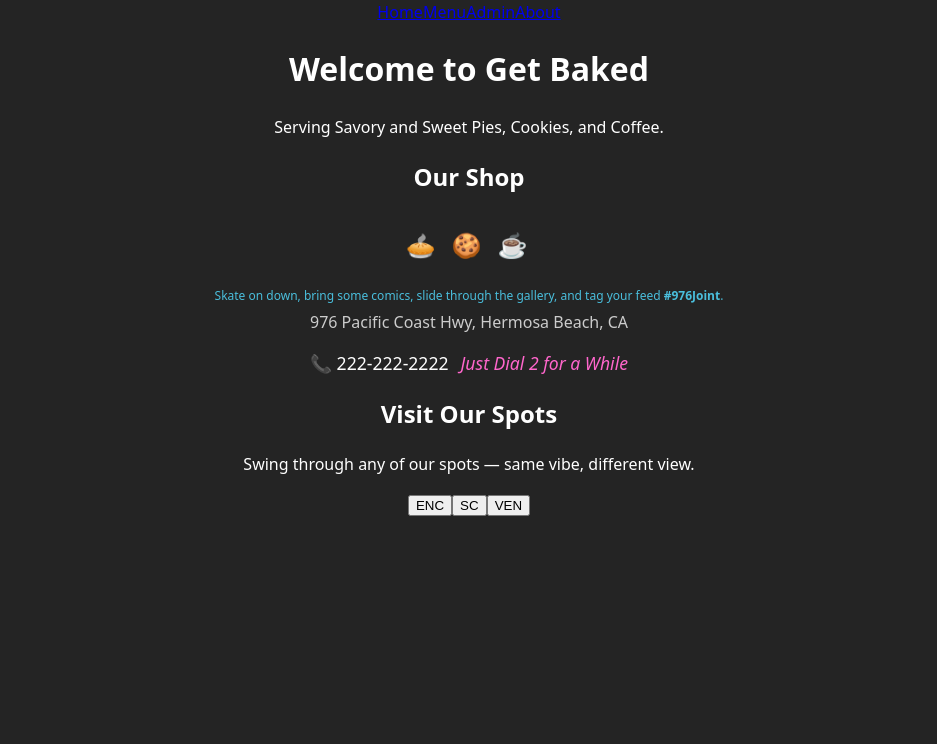
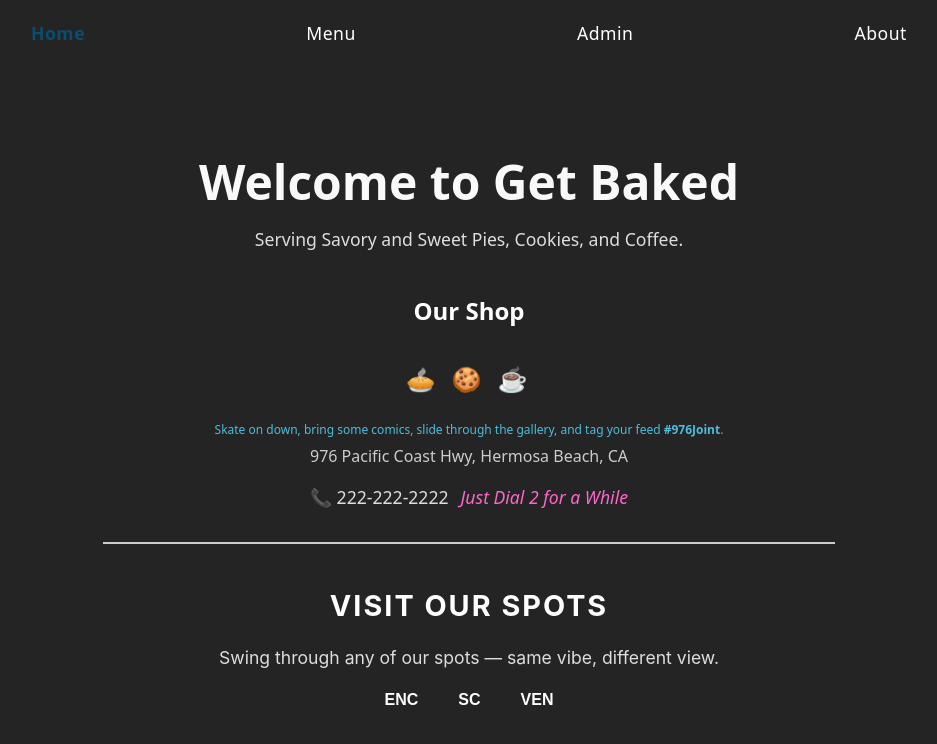
Before and after one commit to nevinBoyd/summative-react-based, a React (Vite) app: page / in a window 1280 px wide. Shown: the top 744 px of the page, without its empty margins (171-1108 px from the left). Built offline with nearby package versions, Linux system fonts and the light colour scheme; data requests are answered from the project's data file.

Commit message:
Updated App and NavBar structure: improved layout consistency and route alignment

```diff
--- a/src/App.jsx
+++ b/src/App.jsx
@@ -1,3 +1,4 @@
+import "./App.css"; // <<< IMPORTANT: loads all your styles
 import { Routes, Route } from "react-router-dom";
 import NavBar from "./components/NavBar";
 import HomePage from "./pages/HomePage"; // main landing content with store info and locations
@@ -9,10 +10,7 @@ function App() {
     <div className="App">
       <NavBar />
 
-      {/*
-        The .hero-section is positioned just below the browser edge,
-        horizontally and vertically centered for balanced landing aesthetics.
-      */}
+      {/* The hero-section sits just under the navbar and centers the landing content */}
       <main className="hero-section">
         <h1>Welcome to Get Baked</h1>
         <p>Serving Savory and Sweet Pies, Cookies, and Coffee.</p>
--- a/src/components/NavBar.jsx
+++ b/src/components/NavBar.jsx
@@ -1,21 +1,14 @@
 import { NavLink } from "react-router-dom";
 
-// simple navigation bar component
 function NavBar() {
+  const cx = ({ isActive }) => (isActive ? "nav-link active" : "nav-link");
+
   return (
     <nav className="navbar">
-      <NavLink to="/" className="nav-link">
-        Home
-      </NavLink>
-      <NavLink to="/menu" className="nav-link">
-        Menu
-      </NavLink>
-      <NavLink to="/admin" className="nav-link">
-        Admin
-      </NavLink>
-      <NavLink to="/about" className="nav-link">
-        About
-      </NavLink>
+      <NavLink to="/" className={cx}>Home</NavLink>
+      <NavLink to="/menu" className={cx}>Menu</NavLink>
+      <NavLink to="/admin" className={cx}>Admin</NavLink>
+      <NavLink to="/about" className={cx}>About</NavLink>
     </nav>
   );
 }
```
